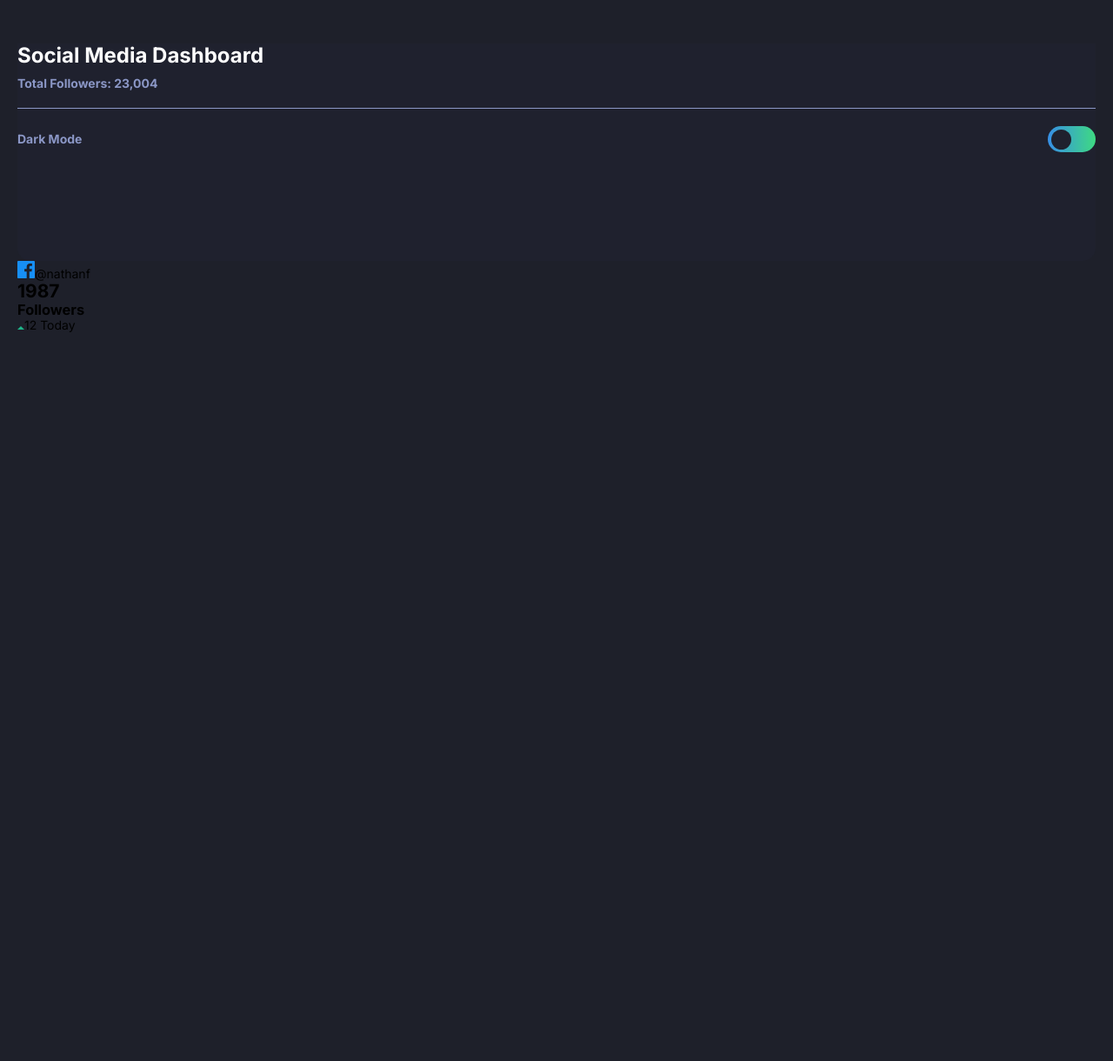
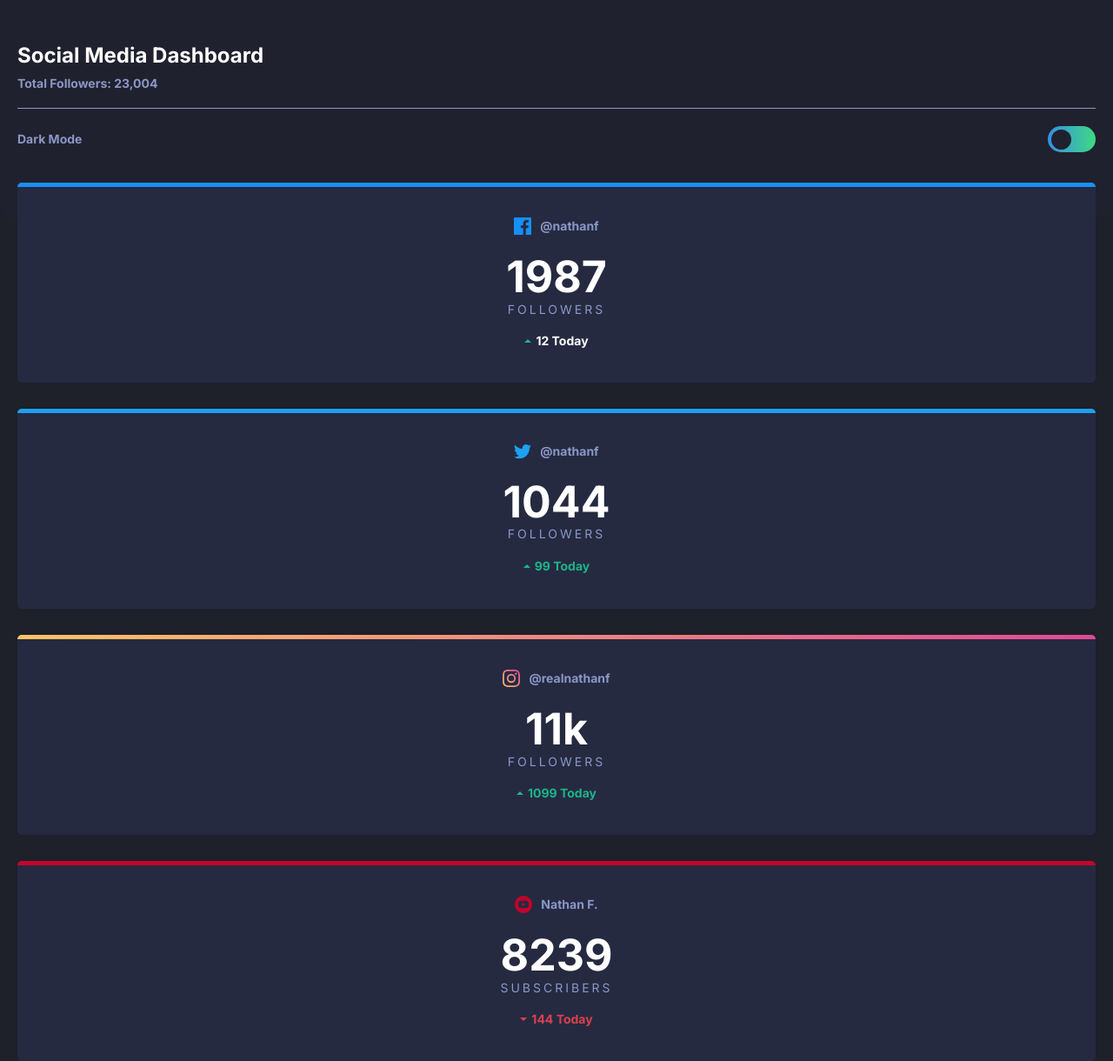
Before and after one commit to YoimelDev/Social-media-dashboard, a website: page index.html in a window 1280 px wide. Shown: the whole page at 87% size. Before the commit the page ends 850 px from the top, so only its background shows below. Drawn offline with Linux system fonts and the light colour scheme.

Commit message:
add cards and modify small changes

```diff
--- a/index.html
+++ b/index.html
@@ -10,7 +10,7 @@
 		<link rel="stylesheet" href="css/styles.css" />
 	</head>
 	<body>
-		<header class="header container">
+		<header class="header">
 			<div class="header__title">
 				<h1>Social Media Dashboard</h1>
 				<p>Total Followers: 23,004</p>
@@ -27,7 +27,8 @@
 
 		<div class="cardSocial container">
 			<div class="cardSocial__cards">
-				<p><img src="images/icon-facebook.svg" alt="Facebook" />@nathanf</p>
+				<span class="cardSocial__cards--bg facebook"></span>
+				<p class="cardSocial__cards--user"><img src="images/icon-facebook.svg" alt="Facebook" />@nathanf</p>
 
 				<div class="cardSocial__cards--datas">
 					<h2>1987</h2>
@@ -35,6 +36,42 @@
 				</div>
 
 				<p class="cardSocial__cards--today"><img src="images/icon-up.svg" alt="Icon Up" />12 Today</p>
+			</div>
+
+			<div class="cardSocial__cards">
+				<span class="cardSocial__cards--bg twitter"></span>
+				<p class="cardSocial__cards--user"><img src="images/icon-twitter.svg" alt="Twitter" />@nathanf</p>
+
+				<div class="cardSocial__cards--datas">
+					<h2>1044</h2>
+					<h3>Followers</h3>
+				</div>
+
+				<p class="cardSocial__cards--today limeGreen"><img src="images/icon-up.svg" alt="Icon Up" />99 Today</p>
+			</div>
+
+			<div class="cardSocial__cards">
+				<span class="cardSocial__cards--bg instagram"></span>
+				<p class="cardSocial__cards--user"><img src="images/icon-instagram.svg" alt="instagram" />@realnathanf</p>
+
+				<div class="cardSocial__cards--datas">
+					<h2>11k</h2>
+					<h3>Followers</h3>
+				</div>
+
+				<p class="cardSocial__cards--today limeGreen"><img src="images/icon-up.svg" alt="Icon Up" />1099 Today</p>
+			</div>
+
+			<div class="cardSocial__cards">
+				<span class="cardSocial__cards--bg youtube"></span>
+				<p class="cardSocial__cards--user"><img src="images/icon-youtube.svg" alt="youtube" />Nathan F.</p>
+
+				<div class="cardSocial__cards--datas">
+					<h2>8239</h2>
+					<h3>Subscribers</h3>
+				</div>
+
+				<p class="cardSocial__cards--today brightRed"><img src="images/icon-down.svg" alt="Icon Up" />144 Today</p>
 			</div>
 		</div>
 		<!-- Social Media Dashboard Total Followers: 23,004 Dark Mode @nathanf 1987 Followers 12 Today @nathanf 1044 Followers 99 Today @realnathanf 11k
--- a/scss/styles.scss
+++ b/scss/styles.scss
@@ -6,7 +6,7 @@ $limeGreen: hsl(163, 72%, 41%);
 $brightRed: hsl(356, 69%, 56%);
 $facebook: hsl(208, 92%, 53%);
 $twitter: hsl(203, 89%, 53%);
-$instagram: linear gradient hsl(37, 97%, 70%) to hsl(329, 70%, 58%);
+$instagram: linear-gradient(to right, hsl(37, 97%, 70%), hsl(329, 70%, 58%));
 $youtube: hsl(348, 97%, 39%);
 
 // Toogle
@@ -50,6 +50,8 @@ body {
 }
 .header {
 	height: 25rem;
+	padding: 0 2rem;
+	padding-top: 5rem;
 	background-color: $veryDarkBlueTOP;
 	border-radius: 0 0 1.5rem 1.5rem;
 
@@ -65,7 +67,6 @@ body {
 	}
 
 	&__title {
-		margin-top: 5rem;
 		margin-bottom: 2rem;
 		padding: 0 0 2rem 0;
 		border-bottom: 1px solid $desaturatedBlue;
@@ -102,3 +103,84 @@ body {
 		}
 	}
 }
+
+.cardSocial {
+	display: grid;
+	row-gap: 3rem;
+	margin-top: -4rem;
+	margin-bottom: 4rem;
+
+	&__cards {
+		position: relative;
+		display: flex;
+		flex-direction: column;
+		justify-content: space-around;
+		align-items: center;
+		height: 23rem;
+		padding: 3rem 0;
+		background-color: $darkDesaturatedBlue;
+		border-radius: 0.5rem;
+
+		&--bg {
+			position: absolute;
+			top: 0;
+			left: 0;
+			height: 0.5rem;
+			width: 100%;
+			border-radius: 0.5rem 0.5rem 0 0;
+		}
+
+		&--user {
+			display: flex;
+			align-items: center;
+			gap: 1rem;
+			font-weight: 700;
+			color: $desaturatedBlue;
+		}
+
+		&--datas {
+			display: flex;
+			flex-direction: column;
+			align-items: center;
+
+			h2 {
+				font-size: 5rem;
+				color: $white;
+			}
+			h3 {
+				letter-spacing: 0.3rem;
+				text-transform: uppercase;
+				font-size: 1.4rem;
+				font-weight: 400;
+				color: $desaturatedBlue;
+			}
+		}
+
+		&--today {
+			display: flex;
+			align-items: center;
+			gap: 0.5rem;
+			font-weight: 700;
+			color: $white;
+		}
+	}
+}
+
+.facebook {
+	background-color: $facebook;
+}
+.twitter {
+	background-color: $twitter;
+}
+.instagram {
+	background: $instagram;
+}
+.youtube {
+	background-color: $youtube;
+}
+.limeGreen {
+	color: $limeGreen;
+}
+.brightRed {
+	color: $brightRed;
+}
```
Also changed, not shown: css/styles.css, 1 other file.
